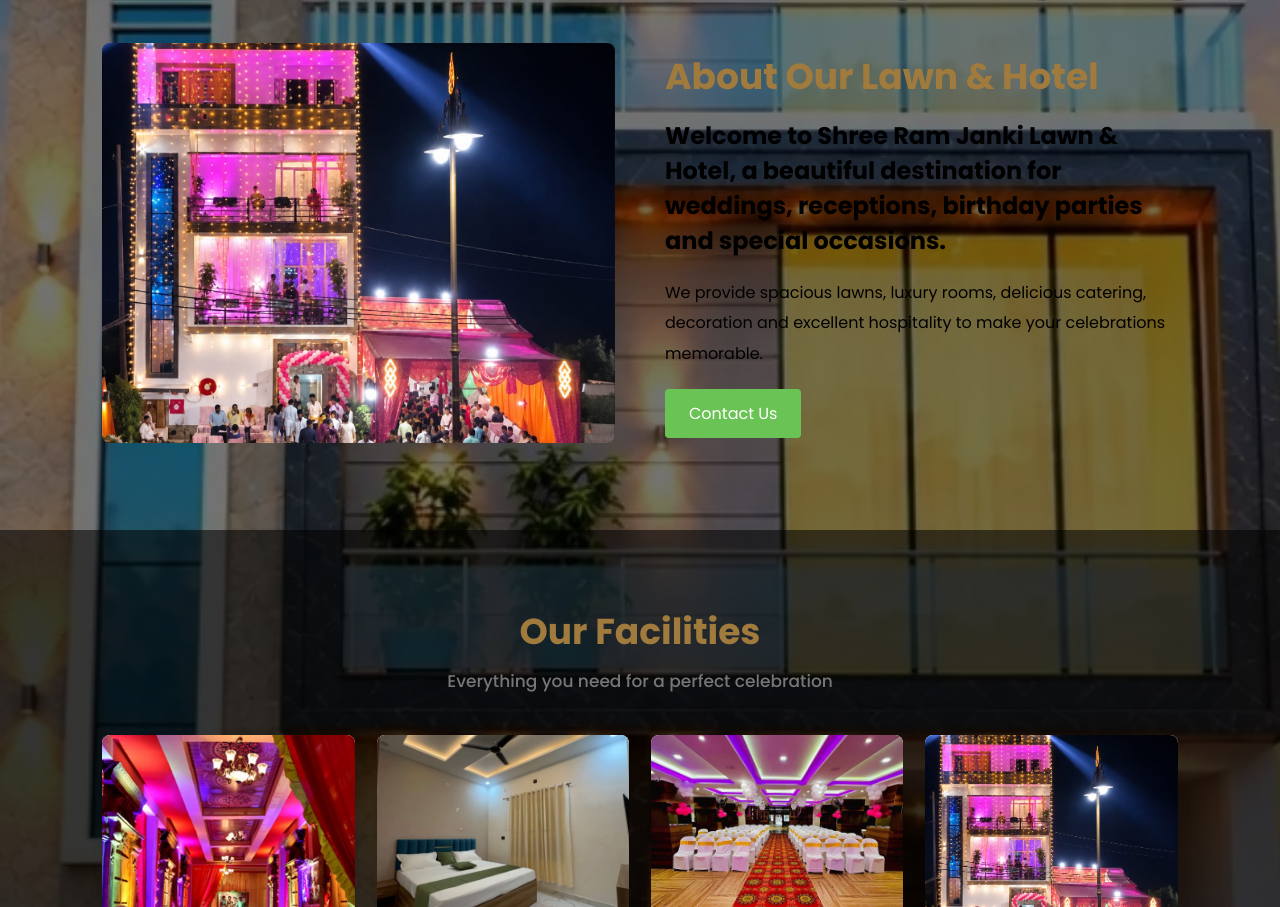
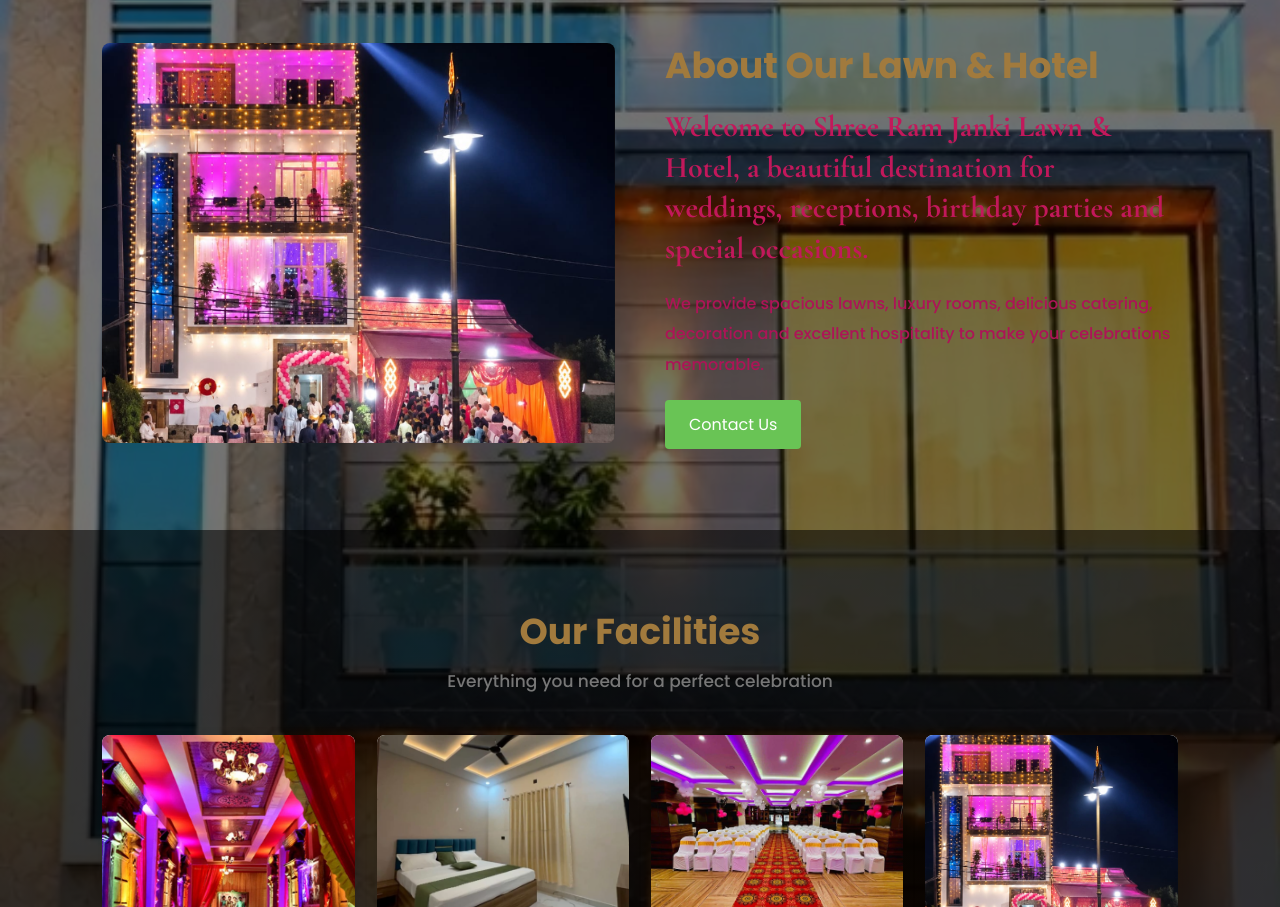
Before and after one commit to Utkarshdev01/Guest-House02, a plain HTML site: page index.html in a window 1280 px wide. Shown: the part 894-1801 px from the top of the page. Drawn offline with nearby package versions, Linux system fonts and the light colour scheme.

Commit message:
Initial Guest-House02 upload

```diff
--- a/index.html
+++ b/index.html
@@ -73,12 +73,12 @@
 
     <div class="about-text">
         <h2>About Our Lawn & Hotel</h2>
-        <p>
-           <h1> Welcome to Shree Ram Janki  Lawn & Hotel, a beautiful
+        <h3 class="about-intro">
+            Welcome to Shree Ram Janki Lawn & Hotel, a beautiful
             destination for weddings, receptions, birthday
-            parties and special occasions.</h1>
-        </p>
-        <p>
+            parties and special occasions.
+        </h3>
+        <p class="about-description">
             We provide spacious lawns, luxury rooms,
             delicious catering, decoration and excellent
             hospitality to make your celebrations memorable.
--- a/style.css
+++ b/style.css
@@ -171,6 +171,22 @@ nav a:hover {
 
 .about-text h2 {
     text-align: left;
+}
+
+.about-intro {
+    margin: 20px 0;
+    color: #c2185b;
+    font-family: 'Cormorant Garamond', serif;
+    font-size: clamp(24px, 2.5vw, 30px);
+    font-weight: 700;
+    line-height: 1.35;
+}
+
+.about-text .about-description {
+    color: #ad1457;
+    font-size: 16px;
+    font-weight: 500;
+    line-height: 1.9;
 }
 
 .about-text p {
```
